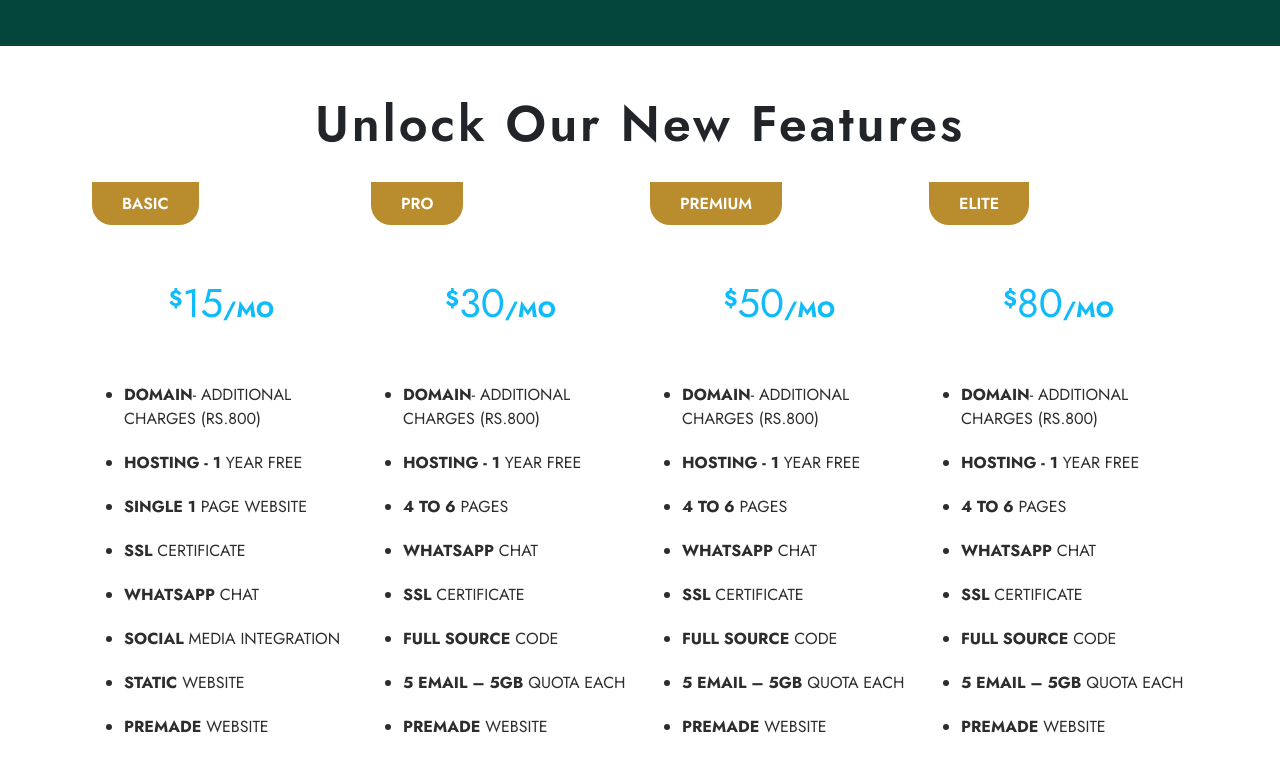
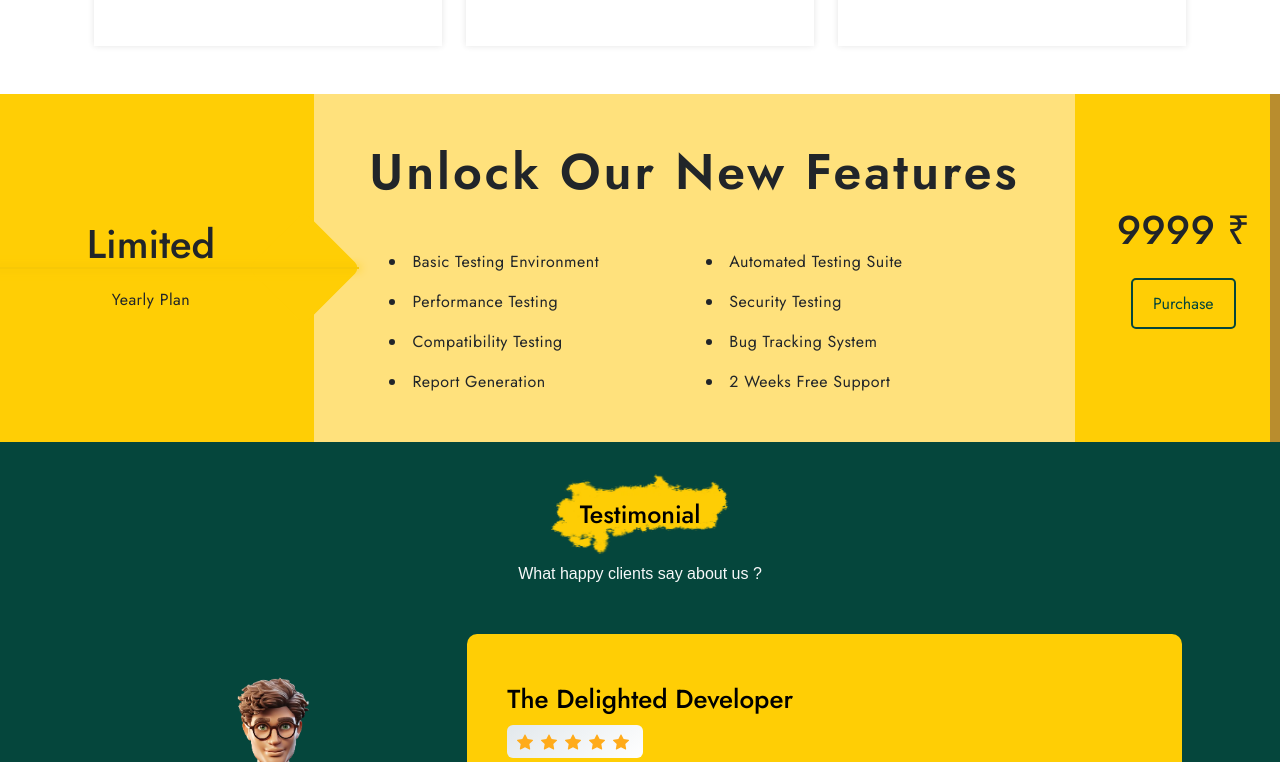
Before and after one commit to axessmongo/AxessTechnology-project, a React (Vite) app in the folder client/: page /testing in a window 1280 px wide. Shown: the part 4838-5600 px from the top of the page. Built offline with nearby package versions, Linux system fonts and the light colour scheme.

Commit message:
adding new changes

```diff
--- /dev/null
+++ b/client/src/assets/css/_price.scss
@@ -0,0 +1,52 @@
+.price {
+    position: relative;
+    &::after{
+        content: '';
+        position: absolute;
+        width: 10px;
+        height: 100%;
+        top: 0;
+        right: 0%;
+        background-color: var(--axess-gold);
+        z-index: 5;
+    }
+    .sec-1 {
+        position: relative;
+        z-index: 5;
+
+        h1 {
+            line-height: 40px;
+        }
+
+        &::after {
+            width: 80px;
+            height: 80px;
+            position: absolute;
+            top: 50%;
+            right: -30px;
+            background-color: inherit;
+            content: "";
+            transform: translate(0px, -50%) rotate(45deg);
+            z-index: -1;
+            border-radius: 8px;
+        }
+
+        &::before {
+            content: "";
+            position: absolute;
+            top: 50%;
+            left: 0%;
+            transform: translate(5px, -50%);
+            width: calc(100% + 40px);
+            height: 2px;
+            background: #f7c806;
+            box-shadow: #f7c806 0px 0px 10px 1px;
+        }
+    }
+
+    .mid-sec{
+        li{
+            text-transform: capitalize;
+        }
+    }
+}
--- a/client/src/assets/css/index.scss
+++ b/client/src/assets/css/index.scss
@@ -5,6 +5,7 @@
 @import url("https://fonts.googleapis.com/css2?family=Jost:wght@100;200;300;400;500;600;700;800;900&display=swap");
 @import 'links';
 @import 'tollcard';
+@import 'price';
 
 * {
   padding: 0;
--- /dev/null
+++ b/client/src/components/Price.jsx
@@ -0,0 +1,99 @@
+import React, { useEffect } from 'react'
+import { useLocation } from 'react-router-dom';
+
+export default function Price() {
+
+    const priceContainer = {
+        development: {
+            plans: [
+                'domain - additional charges',
+                'hosting - 1 year free',
+                'single page application (5 Pages)',
+                'SSL certificate',
+                'whatsapp chat - additional charges',
+                'social media integration',
+                'static website',
+                'premade website',
+                'month free tech support'
+            ],
+            planPrice: '14999'
+        },
+        testing: {
+            plans: [
+                'basic testing environment',
+                'automated testing suite',
+                'performance testing',
+                'security testing',
+                'compatibility testing',
+                'bug tracking system',
+                'report generation',
+                '2 weeks free support'
+            ],
+            planPrice: '9999'
+        },
+        webdevelopment: {
+            plans: [
+                'custom web application',
+                'responsive design',
+                'database integration',
+                'e-commerce functionality',
+                'content management system',
+                'SEO optimization',
+                'maintenance and updates',
+                '1 month free tech support'
+            ],
+            planPrice: '24999'
+        },
+        digitalmarketing: {
+            plans: [
+                'social media marketing',
+                'search engine optimization (SEO)',
+                'content marketing',
+                'email marketing',
+                'online advertising',
+                'analytics and reporting',
+                'monthly progress review',
+                'dedicated account manager'
+            ],
+            planPrice: '19999'
+        }
+    };
+
+    let pathname = useLocation().pathname;
+    let trimpathname = pathname.slice(1);
+    let showingObj = priceContainer[trimpathname]
+
+
+    return (
+        <div>
+            <div className="price bg">
+                <div className="row">
+                    <div className="col-md-3 bg-axess-gold-3 sec-1">
+                        <div className="h-100 d-flex align-items-center justify-content-center flex-column">
+                            <h1 className='mb-4'>Limited</h1>
+                            <p className='secondary-text mb-0'>Yearly Plan</p>
+                        </div>
+                    </div>
+                    <div className="col-md-7 bg-axess-gold-2 mid-sec py-5">
+                        <h1 className="primary-header text-center mb-5">Unlock Our New Features</h1>
+                        <div className="row justify-content-center align-items-center gy-3">
+
+                            {showingObj.plans.map((val) => (
+                                <div className="col-md-5">
+                                    <li className='secondary-text mb-0'>{val}</li>
+                                </div>
+                            ))}
+                        </div>
+
+                    </div>
+                    <div className="col-md-2 bg-axess-gold-3">
+                        <div className="h-100 d-flex align-items-center justify-content-center flex-column">
+                            <h1 className='mb-4'>{showingObj.planPrice} ₹</h1>
+                            <button className="gold-btn m-0 green-btn"><span className="d-block">Purchase</span> <i className="bi bi-arrow-right"></i></button>
+                        </div>
+                    </div>
+                </div>
+            </div>
+        </div>
+    )
+}
--- a/client/src/pages/Development.jsx
+++ b/client/src/pages/Development.jsx
@@ -13,6 +13,7 @@ import { Link } from "react-router-dom";
 import Techsection from "../components/Techsection";
 import whychooseimg from "../assets/images/whychoose-img.png";
 import Profiledub from "../assets/images/testing/dub-img.png";
+import Price from "../components/Price";
 
 function Development() {
   return (
@@ -463,7 +464,7 @@ function Development() {
       </section>
 
       <Techsection />
-      <section className="pricing mt-5" id="pricing-section">
+      {/* <section className="pricing mt-5" id="pricing-section">
         <h1 className="primary-header text-center">Unlock Our New Features</h1>
         <div className="container pricing-table">
           <div className="pricing-card ">
@@ -617,7 +618,9 @@ function Development() {
             Order Now
           </a>
         </div>
-      </section>
+      </section> */}
+
+      <Price/>
       <div>
         {/* Testimonal section */}
         <div>
--- a/client/src/pages/DigitalMarketing.jsx
+++ b/client/src/pages/DigitalMarketing.jsx
@@ -13,6 +13,7 @@ import Footer from "../components/Footer";
 // import step7 from '../assets/images/DigitalMarketing/step7.jpg'
 import Profiledub from '../assets/images/testing/dub-img.png'
 import Digitalcontact from "../components/Digitalcontact";
+import Price from "../components/Price";
 // import axios from "axios";
 
 export default function DigitalMarketing() {
@@ -233,7 +234,7 @@ export default function DigitalMarketing() {
             </p>
           </section>
         </div>
-
+        <Price/>
         <div>
           <section className='nav-banner testimonal' id="testimonial">
             <div>
--- a/client/src/pages/Testing.jsx
+++ b/client/src/pages/Testing.jsx
@@ -14,6 +14,7 @@ import testimgs from '../assets/images/testing/testing-img-2.png'
 import Profiledub from '../assets/images/testing/dub-img.png'
 import Process from "../assets/images/STLC.png";
 import TestingTools from '../components/TestingTools';
+import Price from '../components/Price';
 
 
 
@@ -245,7 +246,6 @@ function Testing() {
       </section>
       <Techsection />
 
-      <TestingTools/>
 
 
       {/* Technology section */}
@@ -334,8 +334,10 @@ function Testing() {
         </div>
       </div>
 
+
+      <TestingTools/>
       {/* Price section */}
-      <section className='pricing mt-5' id="pricing-section">
+      {/* <section className='pricing mt-5' id="pricing-section">
         <h1 className='primary-header text-center'>Unlock Our New Features</h1>
         <div className="container pricing-table">
           <div className="pricing-card ">
@@ -407,7 +409,8 @@ function Testing() {
         <div className="justify-content-center d-flex">
           <a href="/contact" className="order-btn">Order Now</a>
         </div>
-      </section >
+      </section > */}
+      <Price/>
 
       {/* Testimonal section */}
       <div>
--- a/client/src/pages/Webdev.jsx
+++ b/client/src/pages/Webdev.jsx
@@ -22,6 +22,7 @@ import kvrprofile from '../assets/images/kvr profile.png'
 import imagine1 from '../assets/images/imagine1.png'
 import Carousel from "../components/Carousel";
 import Profiledub from '../assets/images/testing/dub-img.png'
+import Price from "../components/Price";
 
 
 function Development() {
@@ -272,7 +273,7 @@ function Development() {
 
       <Techsection />
 
-      <section className='pricing mt-5' id="pricing-section">
+      {/* <section className='pricing mt-5' id="pricing-section">
         <h1 className='primary-header text-center'>Unlock Our New Features</h1>
         <div className="container pricing-table">
           <div className="pricing-card ">
@@ -344,7 +345,8 @@ function Development() {
         <div className="justify-content-center d-flex">
           <a href="/contact" className="order-btn">Order Now</a>
         </div>
-      </section >
+      </section > */}
+      <Price/>
 
       {/* Testimonal section */}
       <div>
```
